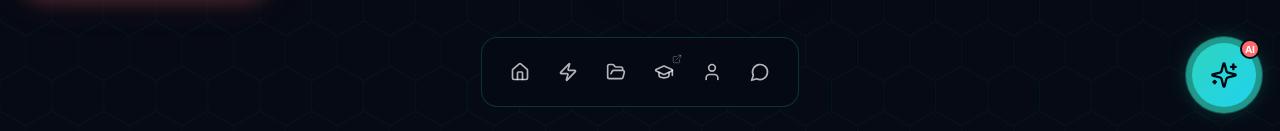
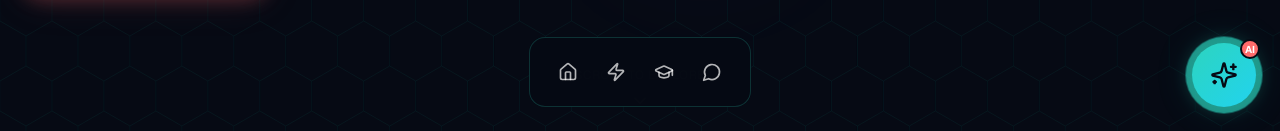
Before and after one commit to RazonIn4K/david-ortiz-portfolio, a Next.js app: page / in a window 1280 px wide. Shown: the part 669-800 px from the top of the page. Built offline with nearby package versions, Linux system fonts and the light colour scheme.

Commit message:
fix: remove broken links from floating dock
- Remove Case Studies and About items (sections don't exist)
- Keep only Home, Services, Learning, Contact
- Clean up unused imports

🤖 Generated with [Claude Code](https://claude.com/claude-code)

Co-Authored-By: Claude Opus 4.5 <noreply@anthropic.com>

```diff
--- a/components/ui-creative/floating-dock.tsx
+++ b/components/ui-creative/floating-dock.tsx
@@ -1,15 +1,13 @@
 "use client"
 
 import { motion } from "framer-motion"
-import { Home, Zap, FolderOpen, User, MessageCircle, GraduationCap, ExternalLink } from "lucide-react"
+import { Home, Zap, MessageCircle, GraduationCap } from "lucide-react"
 import { useState } from "react"
 
 const dockItems = [
   { icon: Home, label: "Home", href: "#" },
   { icon: Zap, label: "Services", href: "#services" },
-  { icon: FolderOpen, label: "Case Studies", href: "#cases" },
-  { icon: GraduationCap, label: "Learning", href: "https://highencodelearning.com", external: true },
-  { icon: User, label: "About", href: "#about" },
+  { icon: GraduationCap, label: "Learning", href: "#learning" },
   { icon: MessageCircle, label: "Contact", href: "#contact" },
 ]
 
@@ -35,8 +33,6 @@ export function FloatingDock() {
             <motion.a
               key={i}
               href={item.href}
-              target={item.external ? "_blank" : undefined}
-              rel={item.external ? "noopener noreferrer" : undefined}
               onMouseEnter={() => setHoveredIndex(i)}
               onMouseLeave={() => setHoveredIndex(null)}
               animate={{ scale, y }}
@@ -44,9 +40,6 @@ export function FloatingDock() {
               className="relative p-3 rounded-xl hover:bg-white/10 transition-colors group"
             >
               <item.icon className="w-5 h-5 text-white/70 group-hover:text-[#2dd4bf] transition-colors" />
-
-              {/* External indicator */}
-              {item.external && <ExternalLink className="absolute top-1 right-1 w-2.5 h-2.5 text-white/30" />}
 
               {/* Tooltip */}
               <motion.div
```
